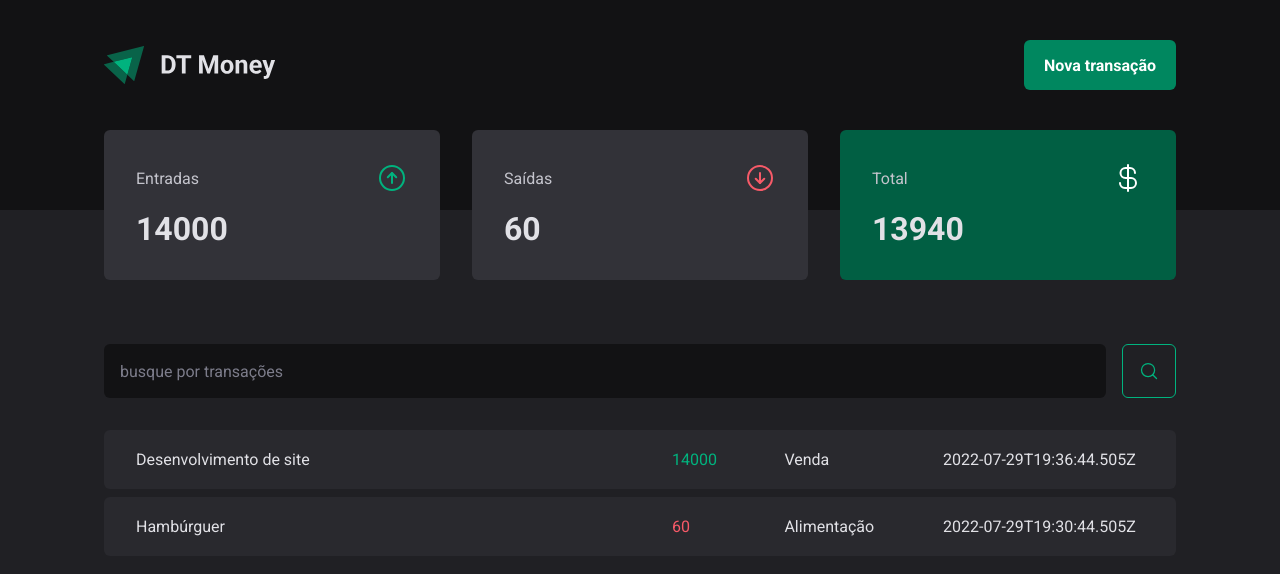
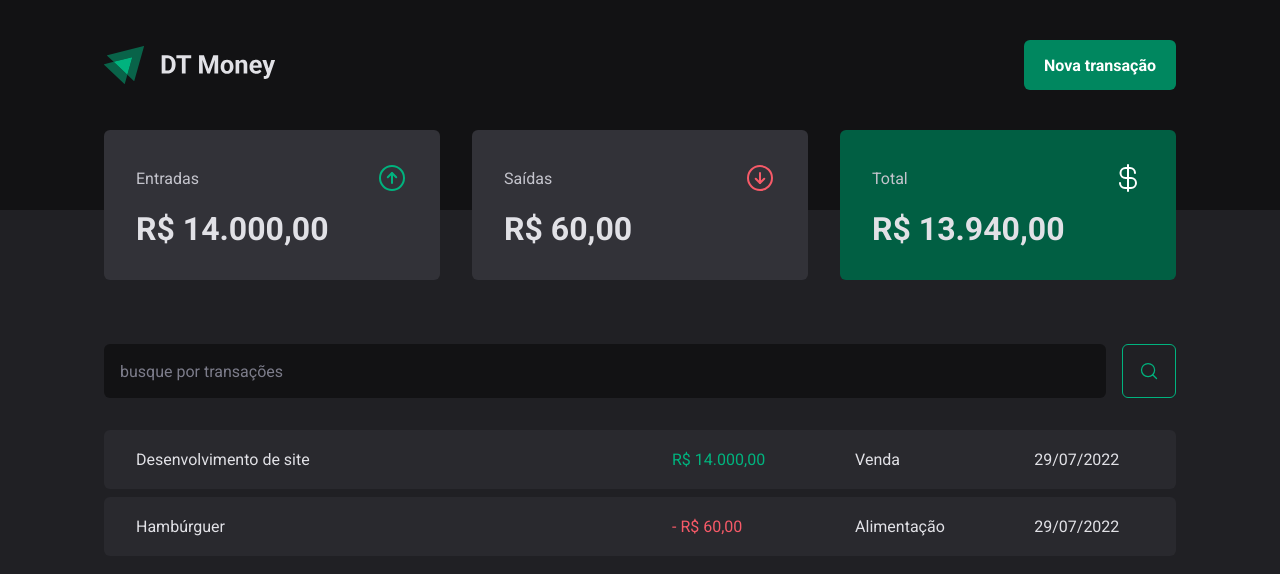
Before and after one commit to marciovz/dtmoney-reactjs-ignite2022, a React (Vite) app: page / in a window 1280 px wide. Shown: the top 574 px of the page. Built offline with nearby package versions, Linux system fonts and the light colour scheme; data requests are answered from the project's data file.

Commit message:
Adicionado a formatação dos valores com INTL

```diff
--- a/src/components/Summary/index.tsx
+++ b/src/components/Summary/index.tsx
@@ -4,6 +4,7 @@ import { ArrowCircleDown, ArrowCircleUp, CurrencyDollar } from 'phosphor-react'
 import { TransactionsContext } from '../../contexts/TransactionsContext'
 
 import { SummaryCard, SummaryContainer } from './styles'
+import { priceFormatter } from '../../utils/formatter'
 
 export function Summary() {
   const { transactions } = useContext(TransactionsContext)
@@ -37,7 +38,7 @@ export function Summary() {
           <ArrowCircleUp size={32} color="#00b37e" />
         </header>
 
-        <strong>{summary.income}</strong>
+        <strong>{priceFormatter.format(summary.income)}</strong>
       </SummaryCard>
 
       <SummaryCard>
@@ -46,7 +47,7 @@ export function Summary() {
           <ArrowCircleDown size={32} color="#f75a68" />
         </header>
 
-        <strong>{summary.outcome}</strong>
+        <strong>{priceFormatter.format(summary.outcome)}</strong>
       </SummaryCard>
 
       <SummaryCard variant="green">
@@ -55,7 +56,7 @@ export function Summary() {
           <CurrencyDollar size={32} color="#fff" />
         </header>
 
-        <strong>{summary.total}</strong>
+        <strong>{priceFormatter.format(summary.total)}</strong>
       </SummaryCard>
     </SummaryContainer>
   )
--- a/src/pages/Transactions/index.tsx
+++ b/src/pages/Transactions/index.tsx
@@ -6,6 +6,7 @@ import { SearchForm } from "./components/SearchForm";
 
 import { PriceHighlight, TransactionsContainer, TransactionsTable } from "./styles";
 import { TransactionsContext } from "../../contexts/TransactionsContext";
+import { dateFormatter, priceFormatter } from "../../utils/formatter";
 
 interface Transaction {
   id: number;
@@ -36,11 +37,12 @@ export function Transaction() {
                 <td width="50%">{transaction.description}</td>
                 <td>
                   <PriceHighlight variant={transaction.type}>
-                    {transaction.price}
+                    {transaction.type === 'outcome' && '- '}
+                    {priceFormatter.format(transaction.price)}
                   </PriceHighlight>
                 </td>
                 <td>{transaction.category}</td>
-                <td>{transaction.createdAt}</td>
+                <td>{dateFormatter.format(new Date(transaction.createdAt))}</td>
               </tr>
             )
           })}
--- /dev/null
+++ b/src/utils/formatter.ts
@@ -0,0 +1,6 @@
+export const dateFormatter = new Intl.DateTimeFormat('pt-BR')
+
+export const priceFormatter = new Intl.NumberFormat('pt-BR', {
+  style: 'currency',
+  currency: 'BRL',
+})
```
